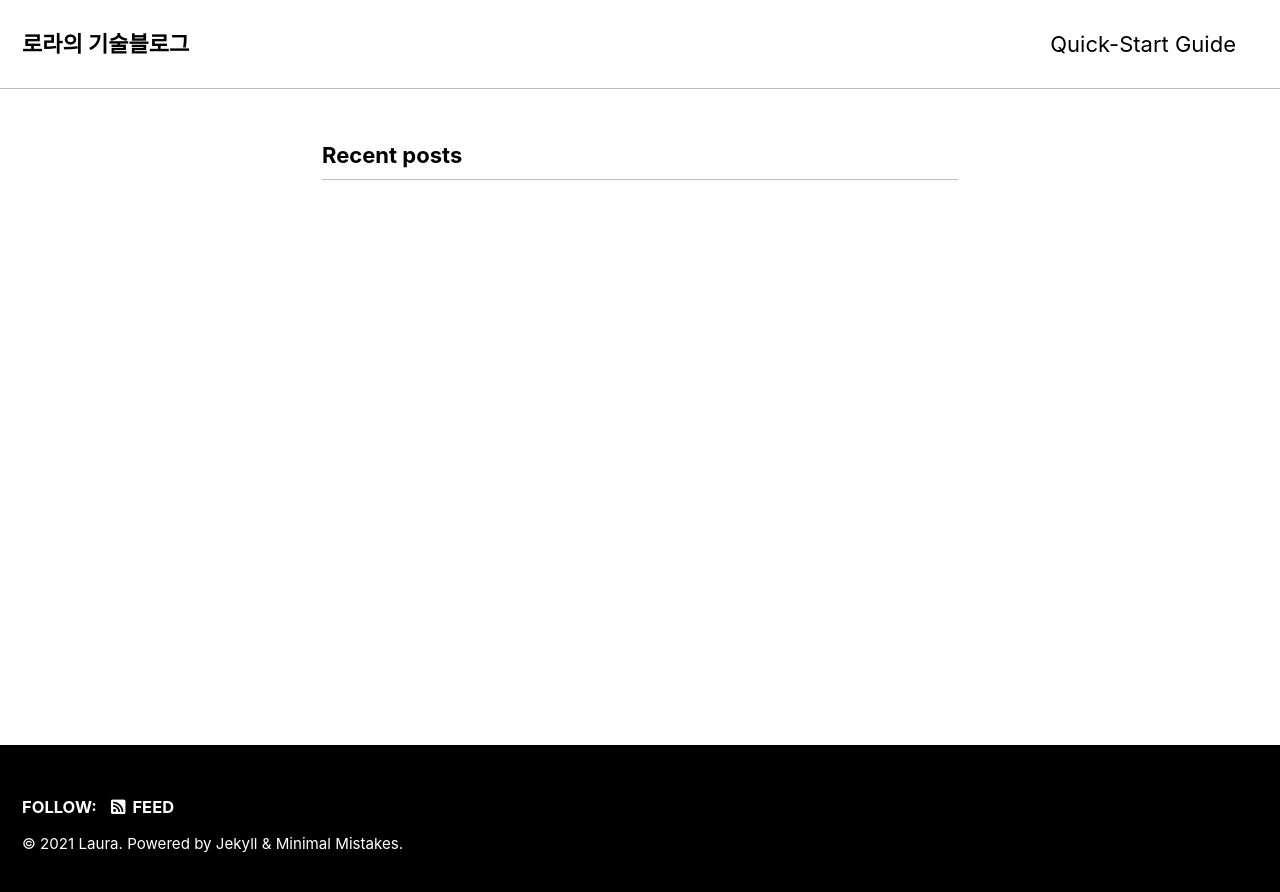
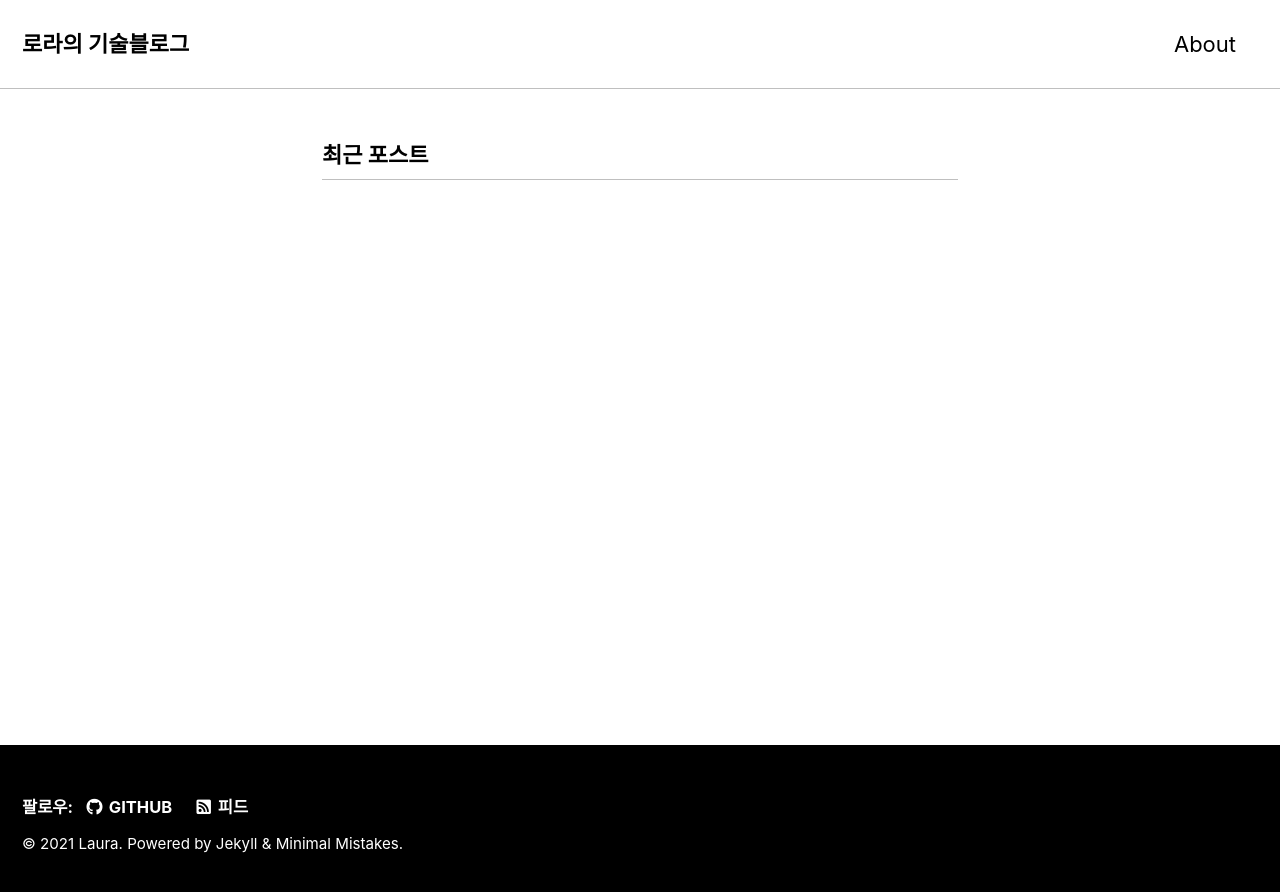
Before and after one commit to DAMICHOI/DAMICHOI.github.io, a Jekyll site: the page built from index.markdown, in a window 1280 px wide. Shown: the top 892 px of the page. Built offline with Jekyll 4.4.1, drawn with Linux system fonts in a browser that asks for light colours; cached includes are drawn as plain includes; the list of posts is cut into pages by our own code; part of the change alters nothing that is shown.

Commit message:
build : yml 파일 수정 config, category 관련 yml 파일 수정

```diff
--- a/_config.yml
+++ b/_config.yml
@@ -15,9 +15,9 @@
 minimal_mistakes_skin    : "contrast" # "air", "aqua", "contrast", "dark", "dirt", "neon", "mint", "plum", "sunrise"
 
 # Site Settings
-locale                   : "en-US"
+locale                   : "ko-KR" #"en-US"
 title                    : "로라의 기술블로그"
-title_separator          : "-"
+title_separator          : "&#124;" #"-"
 subtitle                 : # site tagline that appears below site title in masthead
 name                     : "Laura"
 description              : "이 블로그는 개발자로서 어떻게 잘 성장할 수 있을까 고민하다가 만든 기술블로그입니다."
@@ -26,8 +26,8 @@ baseurl                  : # the subpath of your site, e.g. "/blog"
 repository               : # GitHub username/repo-name e.g. "mmistakes/minimal-mistakes"
 teaser                   : # path of fallback teaser image, e.g. "/assets/images/500x300.png"
 logo                     : # path of logo image to display in the masthead, e.g. "/assets/images/88x88.png"
-masthead_title           : # overrides the website title displayed in the masthead, use " " for no title
-# breadcrumbs            : false # true, false (default)
+masthead_title           : "로라의 기술블로그" # overrides the website title displayed in the masthead, use " " for no title
+breadcrumbs              : ture # true, false (default)
 words_per_minute         : 200
 comments:
   provider               : # false (default), "disqus", "discourse", "facebook", "staticman", "staticman_v2", "utterances", "custom"
@@ -96,9 +96,9 @@ analytics:
 author:
   name             : "Dami Choi"
   avatar           : # path of avatar image, e.g. "/assets/images/bio-photo.jpg"
-  bio              : "I am an **amazing** person."
-  location         : "Somewhere, Korea"
-  email            :
+  bio              : "꾸준히 공부하는 개발자입니다. <br/> 블로그 포스트에서 잘못된 내용이 있다면 댓글을 남겨주시면 정정하도록 하겠습니다."
+  location         : "Republic of Korea"
+  email            : "choidami93@gmail.com"
   links:
     - label: "Email"
       icon: "fas fa-fw fa-envelope-square"
@@ -130,7 +130,7 @@ footer:
       # url:
     - label: "GitHub"
       icon: "fab fa-fw fa-github"
-      # url:
+      url: "https://github.com/DAMICHOI"
     - label: "GitLab"
       icon: "fab fa-fw fa-gitlab"
       # url:
--- a/_data/navigation.yml
+++ b/_data/navigation.yml
@@ -1,7 +1,9 @@
 # main links
 main:
-  - title: "Quick-Start Guide"
-    url: https://mmistakes.github.io/minimal-mistakes/docs/quick-start-guide/
+  - title: "About"
+    url: /about
+  #- title: "Quick-Start Guide"
+  #  url: https://mmistakes.github.io/minimal-mistakes/docs/quick-start-guide/
   # - title: "About"
   #   url: https://mmistakes.github.io/minimal-mistakes/about/
   # - title: "Sample Posts"
```
